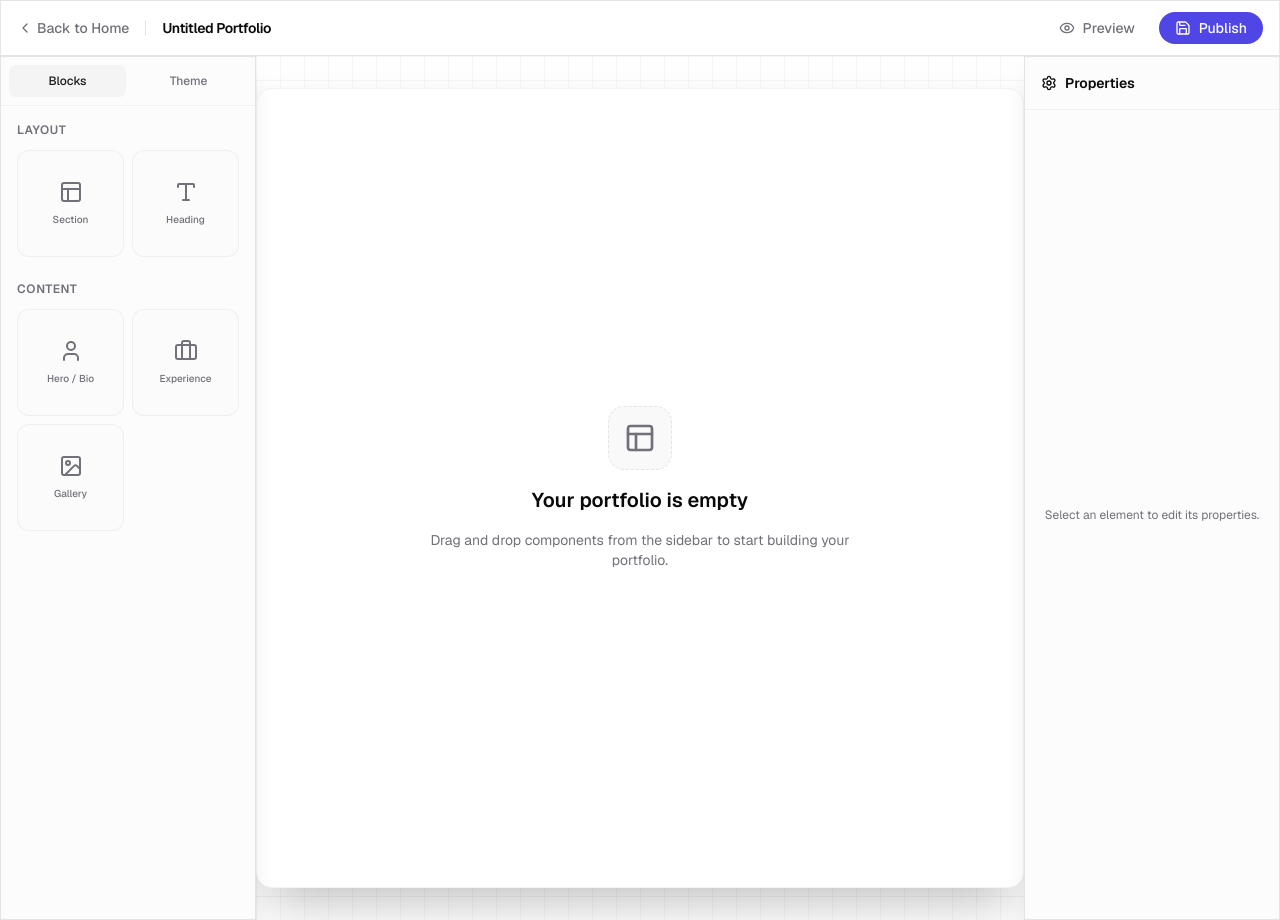
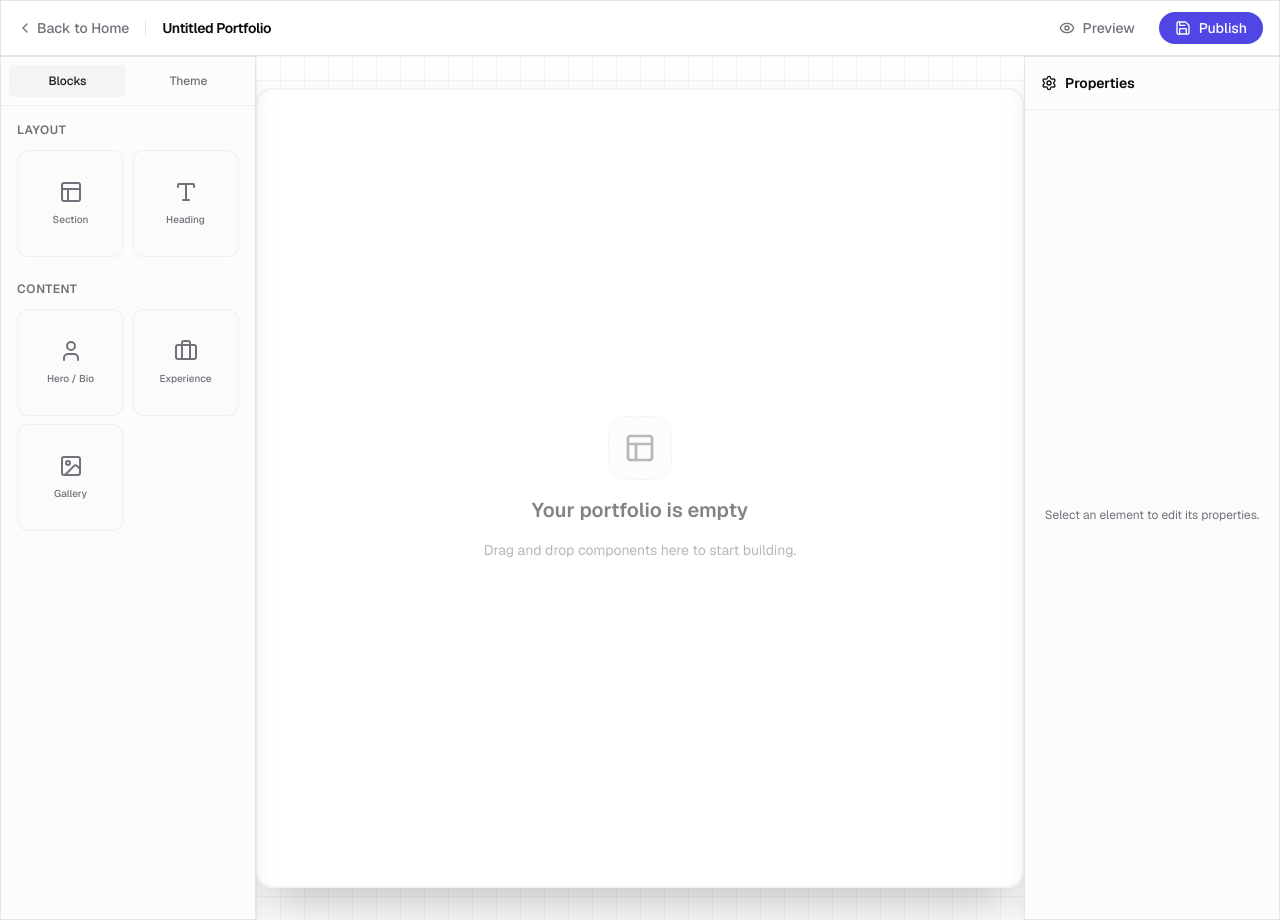
Before and after one commit to RangeshPandianPT/GenFolio, a Next.js app: page /builder in a window 1280 px wide. Built offline with nearby package versions, Linux system fonts and the light colour scheme.

Commit message:
feat: integrate dnd-kit for builder canvas

```diff
--- a/src/app/builder/page.tsx
+++ b/src/app/builder/page.tsx
@@ -3,11 +3,114 @@
 import { useState } from "react";
 import { Layout, Type, Image as ImageIcon, Briefcase, User, Settings, Save, Eye, ChevronLeft } from "lucide-react";
 import Link from "next/link";
+import {
+  DndContext,
+  closestCenter,
+  KeyboardSensor,
+  PointerSensor,
+  useSensor,
+  useSensors,
+  DragEndEvent,
+  DragOverlay,
+  useDroppable,
+  DragStartEvent,
+} from "@dnd-kit/core";
+import {
+  arrayMove,
+  SortableContext,
+  sortableKeyboardCoordinates,
+  verticalListSortingStrategy,
+} from "@dnd-kit/sortable";
+import { DraggableSidebarItem } from "@/components/builder/DraggableSidebarItem";
+import { SortableCanvasItem } from "@/components/builder/SortableCanvasItem";
+
+type Block = {
+  id: string;
+  type: string;
+};
+
+// A simple droppable wrapper for our canvas
+function CanvasDroppable({ children, blocks }: { children: React.ReactNode, blocks: Block[] }) {
+  const { setNodeRef, isOver } = useDroppable({
+    id: "canvas",
+  });
+
+  return (
+    <div
+      ref={setNodeRef}
+      className={`relative min-h-[800px] max-w-5xl mx-auto my-8 border-2 ${
+        isOver && blocks.length === 0 ? "border-primary bg-primary/5" : "border-border/40 bg-background"
+      } shadow-2xl rounded-2xl p-8 flex flex-col gap-4 transition-colors`}
+    >
+      {children}
+    </div>
+  );
+}
 
 export default function Builder() {
   const [activeTab, setActiveTab] = useState("blocks");
+  const [blocks, setBlocks] = useState<Block[]>([]);
+  const [activeDragId, setActiveDragId] = useState<string | null>(null);
+
+  const sensors = useSensors(
+    useSensor(PointerSensor, {
+      activationConstraint: {
+        distance: 5,
+      },
+    }),
+    useSensor(KeyboardSensor, {
+      coordinateGetter: sortableKeyboardCoordinates,
+    })
+  );
+
+  const handleDragStart = (event: DragStartEvent) => {
+    setActiveDragId(event.active.id as string);
+  };
+
+  const handleDragEnd = (event: DragEndEvent) => {
+    setActiveDragId(null);
+    const { active, over } = event;
+
+    if (!over) return;
+
+    // Dragging a new item from the sidebar to the canvas
+    if (active.data.current?.isSidebarItem && over.id === "canvas" || blocks.find(b => b.id === over.id)) {
+      const type = active.data.current.type;
+      const newBlock = { id: `${type}-${Date.now()}`, type };
+
+      // If dropped over a specific item, insert it near there. Otherwise, append.
+      if (over.id !== "canvas") {
+        const overIndex = blocks.findIndex((block) => block.id === over.id);
+        const newBlocks = [...blocks];
+        newBlocks.splice(overIndex + 1, 0, newBlock);
+        setBlocks(newBlocks);
+      } else {
+        setBlocks((prev) => [...prev, newBlock]);
+      }
+      return;
+    }
+
+    // Reordering existing items within the canvas
+    if (active.id !== over.id && blocks.find(b => b.id === active.id)) {
+      setBlocks((items) => {
+        const oldIndex = items.findIndex((item) => item.id === active.id);
+        const newIndex = items.findIndex((item) => item.id === over.id);
+        return arrayMove(items, oldIndex, newIndex);
+      });
+    }
+  };
+
+  const removeBlock = (id: string) => {
+    setBlocks((prev) => prev.filter((block) => block.id !== id));
+  };
 
   return (
+    <DndContext
+      sensors={sensors}
+      collisionDetection={closestCenter}
+      onDragStart={handleDragStart}
+      onDragEnd={handleDragEnd}
+    >
       <div className="min-h-screen bg-background flex flex-col overflow-hidden">
         {/* Top Navbar */}
         <header className="h-14 border-b border-border glass flex items-center justify-between px-4 z-10 shrink-0">
@@ -55,32 +158,17 @@ export default function Builder() {
                   <div className="space-y-3">
                     <h3 className="text-xs font-semibold text-muted-foreground uppercase tracking-wider">Layout</h3>
                     <div className="grid grid-cols-2 gap-2">
-                    <div className="aspect-square rounded-xl border border-border/50 bg-secondary/20 flex flex-col items-center justify-center gap-2 cursor-grab hover:border-primary/50 transition-colors">
-                      <Layout className="w-6 h-6 text-muted-foreground" />
-                      <span className="text-[10px] font-medium text-muted-foreground">Section</span>
-                    </div>
-                    <div className="aspect-square rounded-xl border border-border/50 bg-secondary/20 flex flex-col items-center justify-center gap-2 cursor-grab hover:border-primary/50 transition-colors">
-                      <Type className="w-6 h-6 text-muted-foreground" />
-                      <span className="text-[10px] font-medium text-muted-foreground">Heading</span>
-                    </div>
+                      <DraggableSidebarItem id="sidebar-section" type="section" label="Section" icon={Layout} />
+                      <DraggableSidebarItem id="sidebar-heading" type="heading" label="Heading" icon={Type} />
                     </div>
                   </div>
 
                   <div className="space-y-3">
                     <h3 className="text-xs font-semibold text-muted-foreground uppercase tracking-wider">Content</h3>
                     <div className="grid grid-cols-2 gap-2">
-                    <div className="aspect-square rounded-xl border border-border/50 bg-secondary/20 flex flex-col items-center justify-center gap-2 cursor-grab hover:border-primary/50 transition-colors">
-                      <User className="w-6 h-6 text-muted-foreground" />
-                      <span className="text-[10px] font-medium text-muted-foreground">Hero / Bio</span>
-                    </div>
-                    <div className="aspect-square rounded-xl border border-border/50 bg-secondary/20 flex flex-col items-center justify-center gap-2 cursor-grab hover:border-primary/50 transition-colors">
-                      <Briefcase className="w-6 h-6 text-muted-foreground" />
-                      <span className="text-[10px] font-medium text-muted-foreground">Experience</span>
-                    </div>
-                    <div className="aspect-square rounded-xl border border-border/50 bg-secondary/20 flex flex-col items-center justify-center gap-2 cursor-grab hover:border-primary/50 transition-colors">
-                      <ImageIcon className="w-6 h-6 text-muted-foreground" />
-                      <span className="text-[10px] font-medium text-muted-foreground">Gallery</span>
-                    </div>
+                      <DraggableSidebarItem id="sidebar-bio" type="bio" label="Hero / Bio" icon={User} />
+                      <DraggableSidebarItem id="sidebar-experience" type="experience" label="Experience" icon={Briefcase} />
+                      <DraggableSidebarItem id="sidebar-gallery" type="gallery" label="Gallery" icon={ImageIcon} />
                     </div>
                   </div>
                 </>
@@ -106,15 +194,23 @@ export default function Builder() {
             {/* Canvas Background Pattern */}
             <div className="absolute inset-0 bg-[linear-gradient(to_right,#80808012_1px,transparent_1px),linear-gradient(to_bottom,#80808012_1px,transparent_1px)] bg-[size:24px_24px] pointer-events-none"></div>
 
-          <div className="relative min-h-[800px] max-w-5xl mx-auto my-8 bg-background border border-border/40 shadow-2xl rounded-2xl p-8 flex flex-col items-center justify-center">
-            <div className="w-full max-w-md text-center space-y-4">
-              <div className="w-16 h-16 mx-auto rounded-2xl bg-secondary/50 border border-border border-dashed flex items-center justify-center">
+            <CanvasDroppable blocks={blocks}>
+              {blocks.length === 0 ? (
+                <div className="absolute inset-0 flex flex-col items-center justify-center text-center space-y-4 opacity-50 pointer-events-none">
+                  <div className="w-16 h-16 rounded-2xl bg-secondary/50 border border-border border-dashed flex items-center justify-center">
                     <Layout className="w-8 h-8 text-muted-foreground" />
                   </div>
                   <h2 className="text-xl font-semibold">Your portfolio is empty</h2>
-              <p className="text-sm text-muted-foreground">Drag and drop components from the sidebar to start building your portfolio.</p>
+                  <p className="text-sm text-muted-foreground">Drag and drop components here to start building.</p>
                 </div>
-          </div>
+              ) : (
+                <SortableContext items={blocks.map((b) => b.id)} strategy={verticalListSortingStrategy}>
+                  {blocks.map((block) => (
+                    <SortableCanvasItem key={block.id} id={block.id} type={block.type} onRemove={removeBlock} />
+                  ))}
+                </SortableContext>
+              )}
+            </CanvasDroppable>
           </main>
 
           {/* Right Sidebar - Properties */}
@@ -130,6 +226,15 @@ export default function Builder() {
             </div>
           </aside>
         </div>
+
+        <DragOverlay>
+          {activeDragId && activeDragId.startsWith("sidebar-") ? (
+            <div className="aspect-square rounded-xl border border-primary bg-primary/10 flex flex-col items-center justify-center gap-2 shadow-lg w-[118px]">
+               <div className="w-6 h-6 bg-primary rounded-full animate-pulse" />
             </div>
+          ) : null}
+        </DragOverlay>
+      </div>
+    </DndContext>
   );
 }
```
Lines whose indentation alone changed are shown as unchanged.
